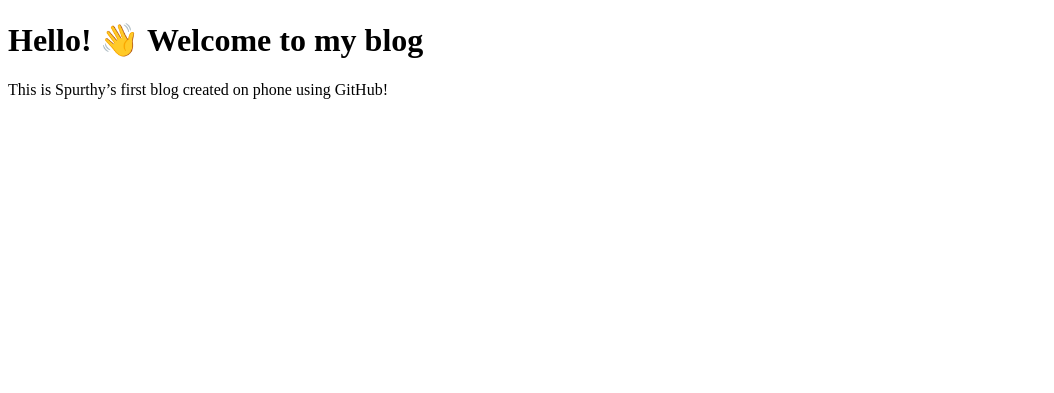
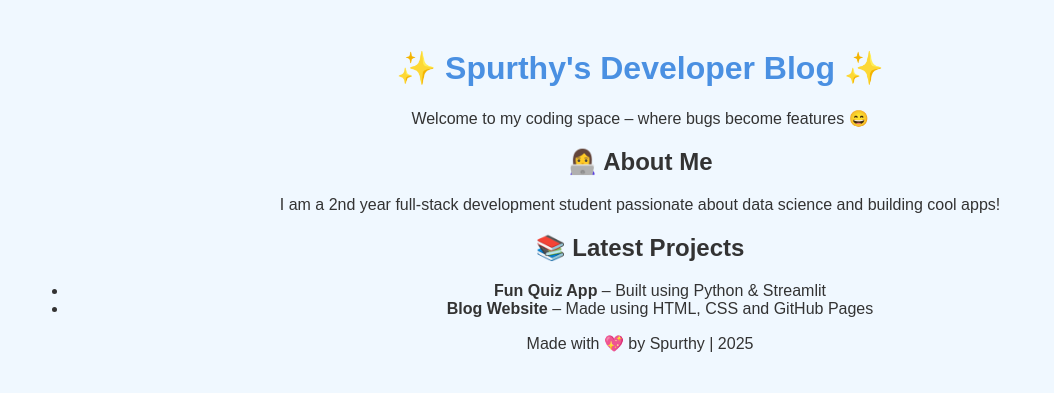
Before and after one commit to spurthy-m/myblog, a plain HTML site: page index.html in a window 1280 px wide. Shown: the whole page, without its empty margins (0-1054 px from the left). Drawn offline with Linux system fonts and the light colour scheme.

Commit message:
Update index.html

```diff
--- a/index.html
+++ b/index.html
@@ -1,10 +1,30 @@
 <!DOCTYPE html>
 <html>
-  <head>
-    <title>Spurthy's Blog</title>
-  </head>
-  <body>
-    <h1>Hello! 👋 Welcome to my blog</h1>
-    <p>This is Spurthy’s first blog created on phone using GitHub!</p>
-  </body>
+<head>
+  <title>Spurthy's Portfolio Blog</title>
+  <link rel="stylesheet" href="style.css">
+</head>
+<body>
+  <header>
+    <h1>✨ Spurthy's Developer Blog ✨</h1>
+    <p>Welcome to my coding space – where bugs become features 😄</p>
+  </header>
+
+  <section>
+    <h2>👩‍💻 About Me</h2>
+    <p>I am a 2nd year full-stack development student passionate about data science and building cool apps!</p>
+  </section>
+
+  <section>
+    <h2>📚 Latest Projects</h2>
+    <ul>
+      <li><strong>Fun Quiz App</strong> – Built using Python & Streamlit</li>
+      <li><strong>Blog Website</strong> – Made using HTML, CSS and GitHub Pages</li>
+    </ul>
+  </section>
+
+  <footer>
+    <p>Made with 💖 by Spurthy | 2025</p>
+  </footer>
+</body>
 </html>
```
